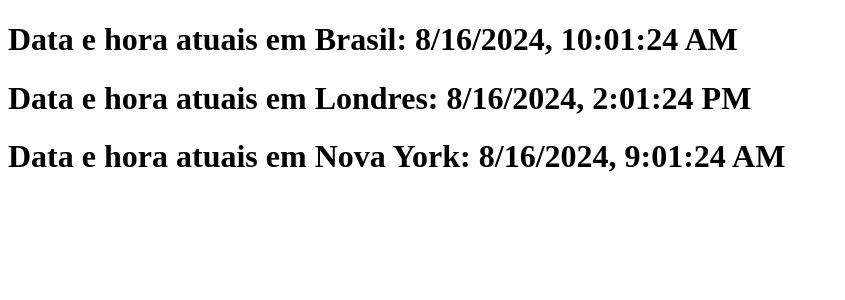
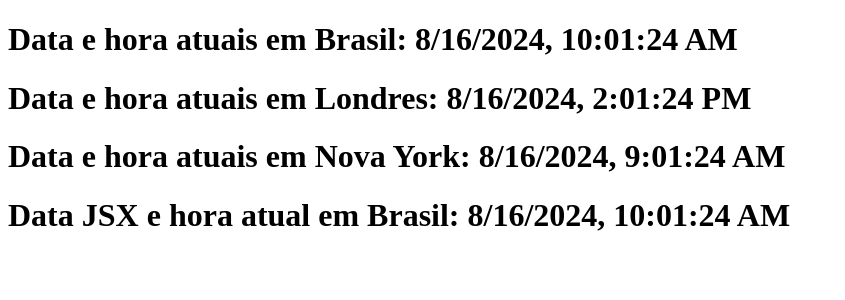
Before and after one commit to lleandroRodrigzz/aulareact01, a React (Create React App) app: page / in a window 1280 px wide. Shown: the top 300 px of the page, without its empty margins (0-845 px from the left). Built offline with nearby package versions, Linux system fonts and the light colour scheme.

Commit message:
Gerenciando o ciclo de vida do componente data usando sintaxe JSX

```diff
--- a/src/App.js
+++ b/src/App.js
@@ -1,11 +1,13 @@
 import Data from "./meusComponentes/Data";
+import DataV2 from "./meusComponentes/DataV2";
 
 function App() {
   return (
     <div className="App">
-      <Data texto = "Data e hora atuais em Brasil: " timeZone = "-3"/>
-      <Data texto = "Data e hora atuais em Londres: " timeZone = "1"/>
-      <Data texto = "Data e hora atuais em Nova York: " timeZone = "-4"/>
+      <Data texto = "Data e hora atuais em Brasil: " timeZone = {-3.00}/>
+      <Data texto = "Data e hora atuais em Londres: " timeZone = {1.00}/>
+      <Data texto = "Data e hora atuais em Nova York: " timeZone = {-4.00}/>
+      <DataV2 texto = "Data JSX e hora atual em Brasil: " timeZone={-3.00}/>
     </div>
   );
 }
--- /dev/null
+++ b/src/meusComponentes/DataV2.jsx
@@ -0,0 +1,43 @@
+import { useState, useEffect } from "react";
+//useEffect permite gerenciar o ciclo de vida
+// do componente quando ele é desenvolvido utilizado
+// a sintaxe JSX
+/*
+a sintaxe do useEffect
+    useEffect( function () {
+
+        return function() <-- willUnmount
+    }, []didMount //Executa uma vez so)
+       [listaDeValoresObservados]didUpdate para cada valor que foi atualizado
+*/
+export default function DataV2(props) {
+    const [dataAtual, setDataAtual] = useState(""); /*new Date().toLocaleString()*/
+
+    function pegaDataDe(timeZone){
+        const dataAtual = new Date();
+        let timeZoneFromDB = parseInt(timeZone);
+        let diferencaTempo = timeZoneFromDB * 60 + dataAtual.getTimezoneOffset();
+        let milisegundos = parseInt(dataAtual.getTime() + (diferencaTempo * 60 * 1000));
+        const data = new Date(milisegundos);
+        return data;
+    }
+
+    //Exemplo didMount
+    useEffect(() => {
+        setDataAtual(new Date().toLocaleString());
+        return () => {} //willUnmount
+    }, [])
+
+    //Exemplo didUpdate
+    useEffect(() => {
+        setTimeout(() => {
+            setDataAtual(pegaDataDe(props.timeZone).toLocaleString());
+        }, 1000);
+    },[dataAtual]); //<- Oque observar para executar a função e cada atualização do compontente
+
+    return (
+        <>
+            <h1>{props.texto || ""}{dataAtual}</h1>
+        </>
+    );
+}
```
